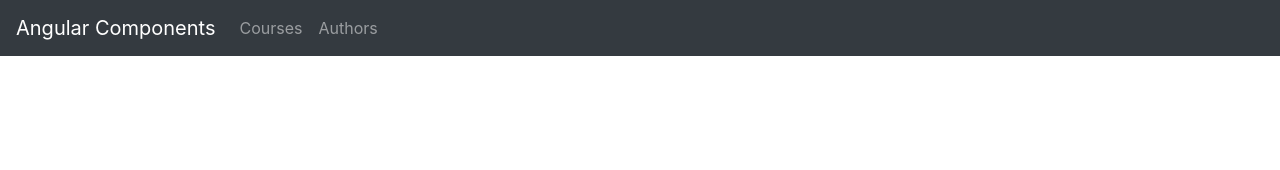
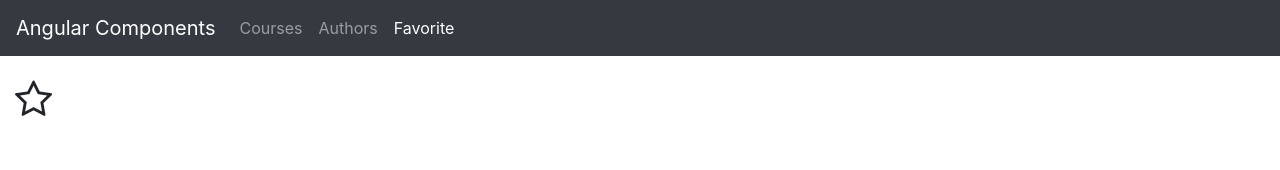
Before and after one commit to kboul/angular-components, an Angular app: page /favorite in a window 1280 px wide. Before the commit this address led to /. Shown: the top 170 px of the page. Built offline with nearby package versions, Linux system fonts and the light colour scheme.

Commit message:
Create Favorite component & update navbar items to be able to render it, refactor app.module.ts by extracting routes to a separate file

```diff
--- /dev/null
+++ b/src/app/components/favorite/favorite.component.html
@@ -0,0 +1,6 @@
+<span
+    class="fa"
+    [ngClass]="{'fa-star-o': !isFavorite, 'fa-star': isFavorite }"
+    (click)="toggle()"
+    style="font-size: 40px;">
+</span>
--- /dev/null
+++ b/src/app/components/favorite/favorite.component.ts
@@ -0,0 +1,17 @@
+import { Component, Input, Output, EventEmitter } from '@angular/core';
+
+@Component({
+    selector: 'favorite',
+    templateUrl: './favorite.component.html',
+    styleUrls: ['./favorite.component.sass'],
+})
+
+export class FavoriteComponent {
+    @Input('is-favorite') isFavorite: boolean;
+    @Output('change') change = new EventEmitter();
+
+    toggle() {
+        this.isFavorite = !this.isFavorite ? true : false;
+        this.change.emit({ newValue: this.isFavorite });
+    }
+}
--- a/src/app/components/navbar/items.ts
+++ b/src/app/components/navbar/items.ts
@@ -1,4 +1,5 @@
 export const items = [
     { url: 'courses', name: 'Courses' },
-    { url: 'authors', name: 'Authors' }
+    { url: 'authors', name: 'Authors' },
+    { url: 'favorite', name: 'Favorite' }
 ]
```
Also changed, not shown: src/app/app.module.ts (+4 -6 lines), src/app/routes.ts (added, +11 -0 lines), src/app/components/favorite/favorite.component.sass (added), 1 other file (tests, documents, lock files or other folders).
